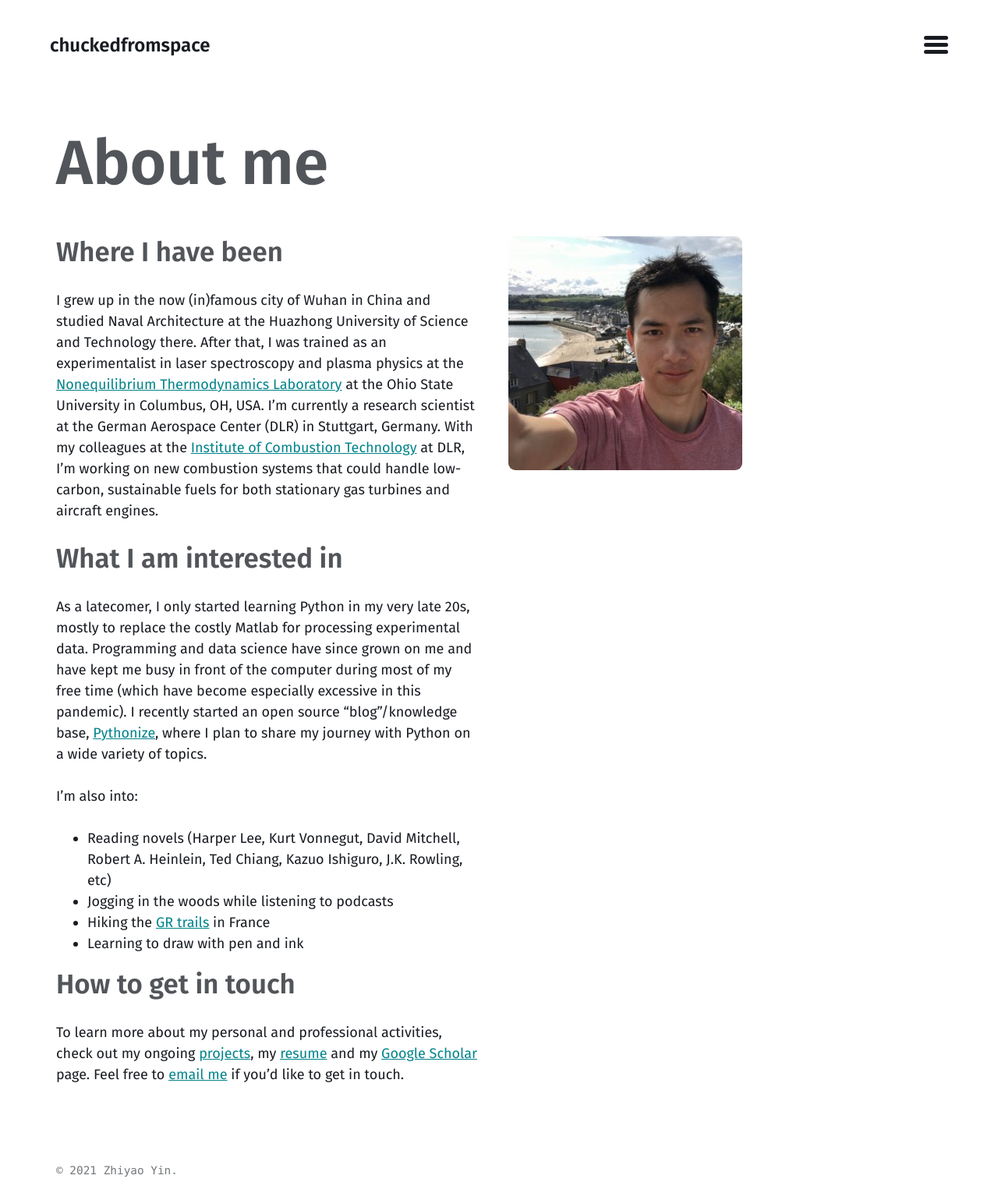
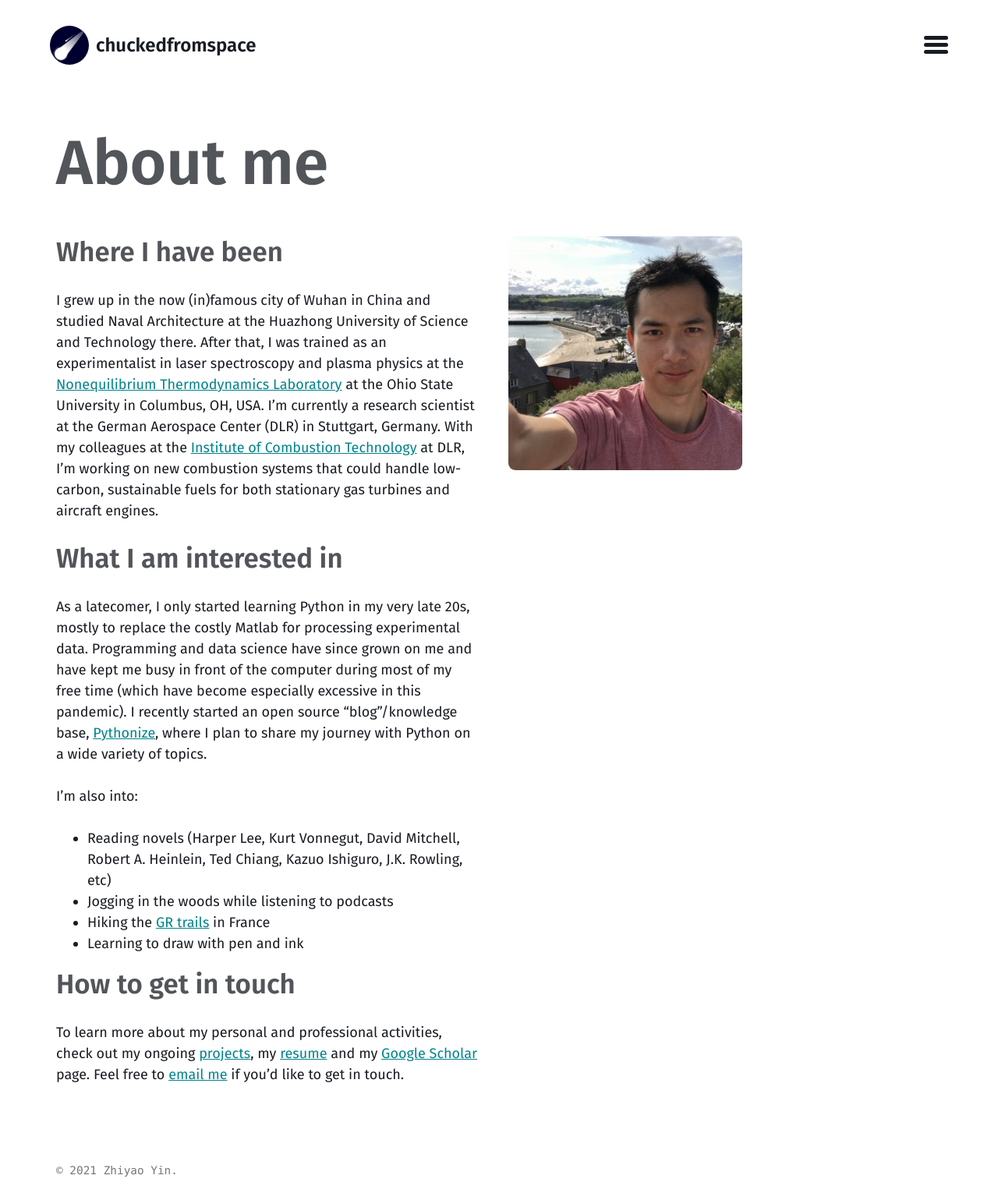
Before and after one commit to chuckedfromspace/chuckedfromspace.github.io, a Jekyll site: the page built from index.md, in a window 1280 px wide. Shown: the whole page at 78% size. Built offline with Jekyll 4.4.1, drawn with Linux system fonts in a browser that asks for light colours.

Commit message:
Add logo and favicon

```diff
--- a/_config.yml
+++ b/_config.yml
@@ -29,7 +29,7 @@ linkedin_username: zhiyao-yin-5b5a084a
 
 
 copyright: # "Zhiyao Yin"
-logo: # path of site logo, e.g. "/assets/images/logo.png"
+logo: "/assets/images/logo.png"
 search: # true, false (default)
 
 # Build settings
@@ -38,6 +38,7 @@ markdown: kramdown
 remote_theme: "mmistakes/jekyll-theme-basically-basic"
 plugins: # previsously gems
   - jekyll-sitemap
+  - jekyll-seo-tag
 
 
 # Exclude from processing.
--- a/_includes/head.html
+++ b/_includes/head.html
@@ -32,4 +32,6 @@
     {% endcomment %}
     {% include head-feed.html %}
   {% endif %}
+
+  <link rel="shortcut icon" href="/assets/images/favicon.ico">
 </head>
```
Also changed, not shown: assets/images/favicon.ico (added), assets/images/logo.png (added).
